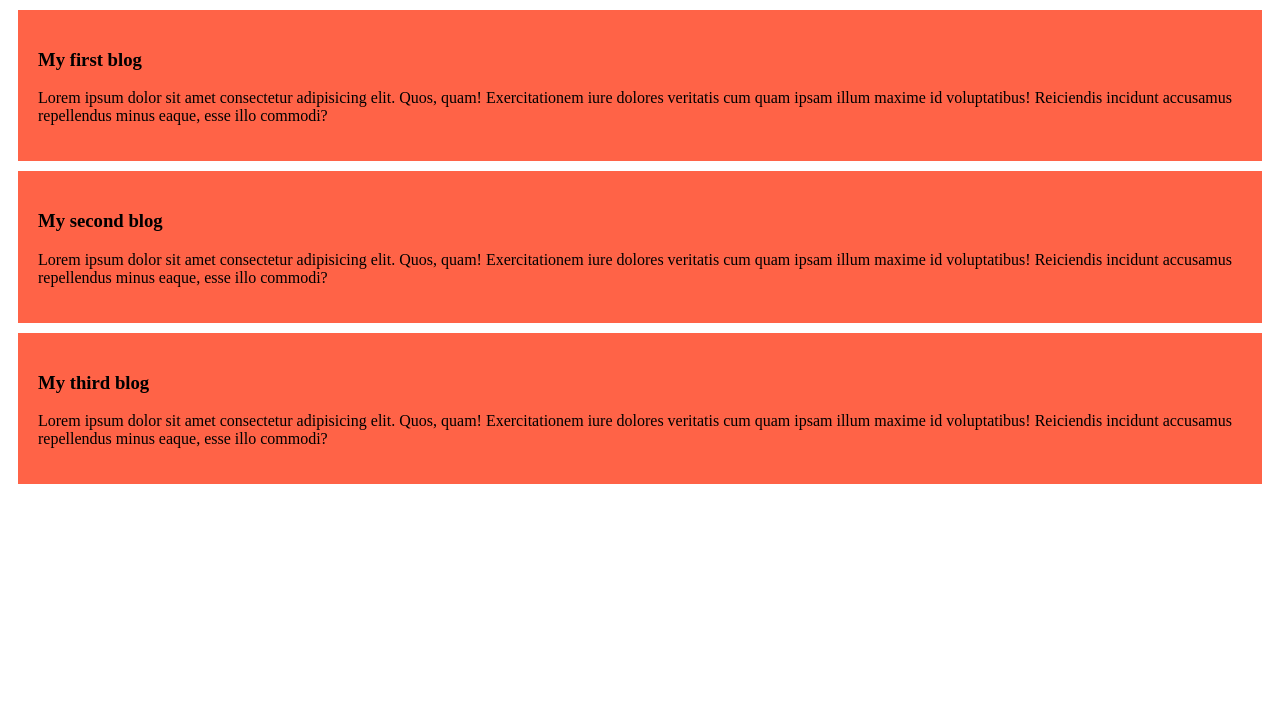
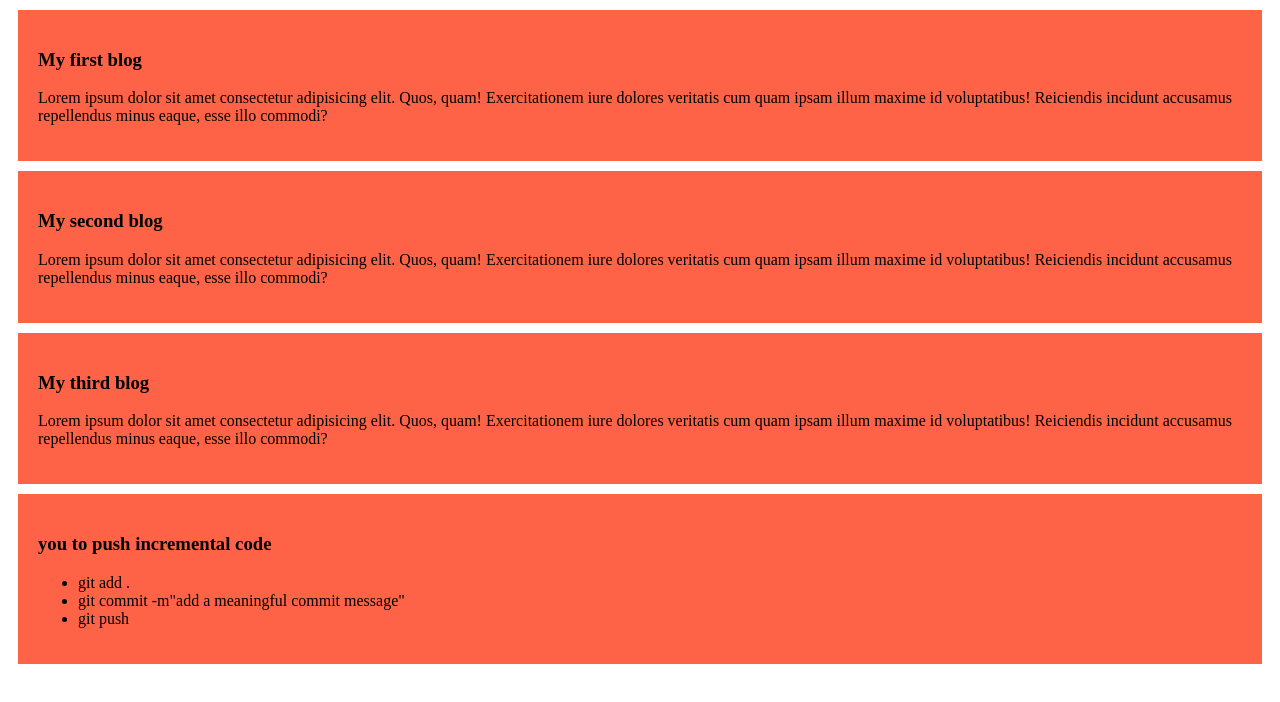
Before and after one commit to TanjilaTashrif/My--simple--website, a plain HTML site: page index.html in a window 1280 px wide. Drawn offline with Linux system fonts and the light colour scheme.

Commit message:
added a list to push code

```diff
--- a/index.html
+++ b/index.html
@@ -19,5 +19,12 @@
         <h3>My third blog</h3>
         <p>Lorem ipsum dolor sit amet consectetur adipisicing elit. Quos, quam! Exercitationem iure dolores veritatis cum quam ipsam illum maxime id voluptatibus! Reiciendis incidunt accusamus repellendus minus eaque, esse illo commodi?</p>
     </div>
+    <div>
+        <h3>you to push incremental code</h3>
+        <ul>
+            <li>git add .</li>
+            <li>git commit -m"add a meaningful commit message"</li>
+            <li>git push</li>
+        </ul>
 </body>
 </html>
```
